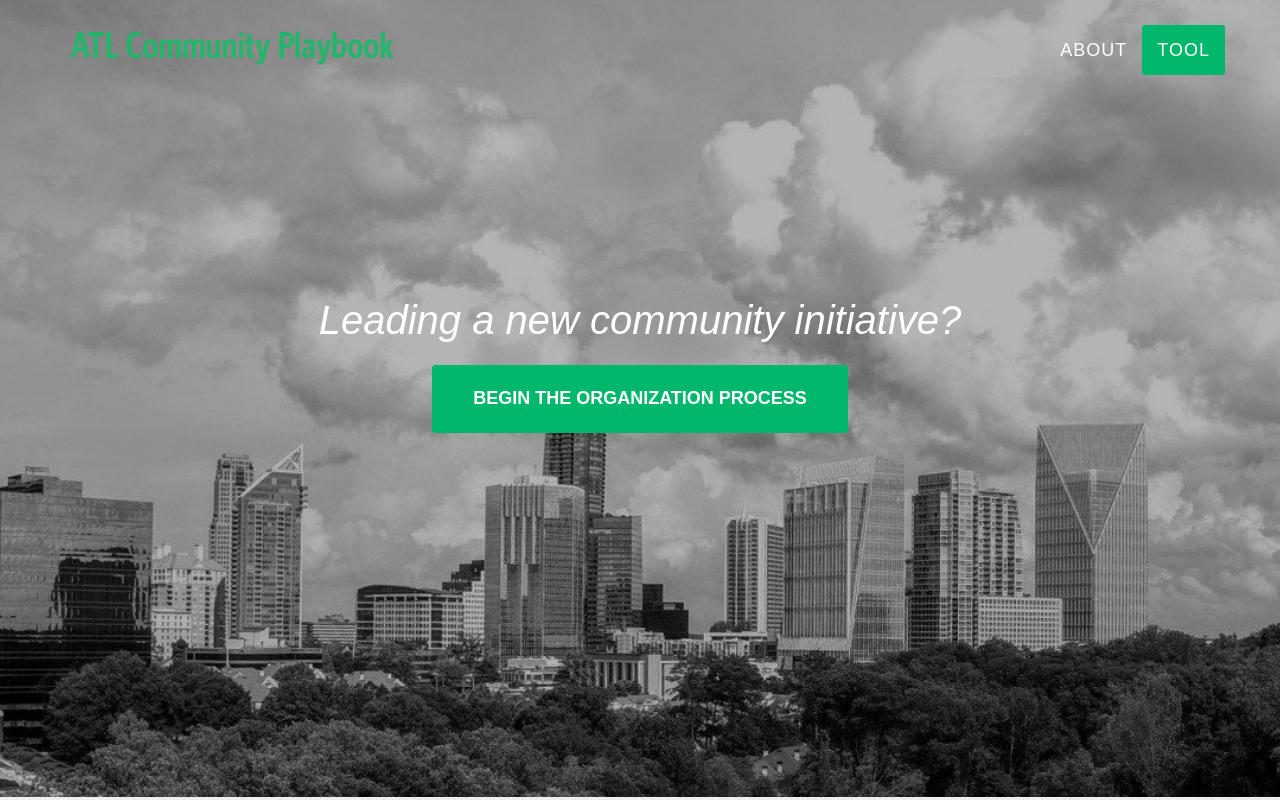
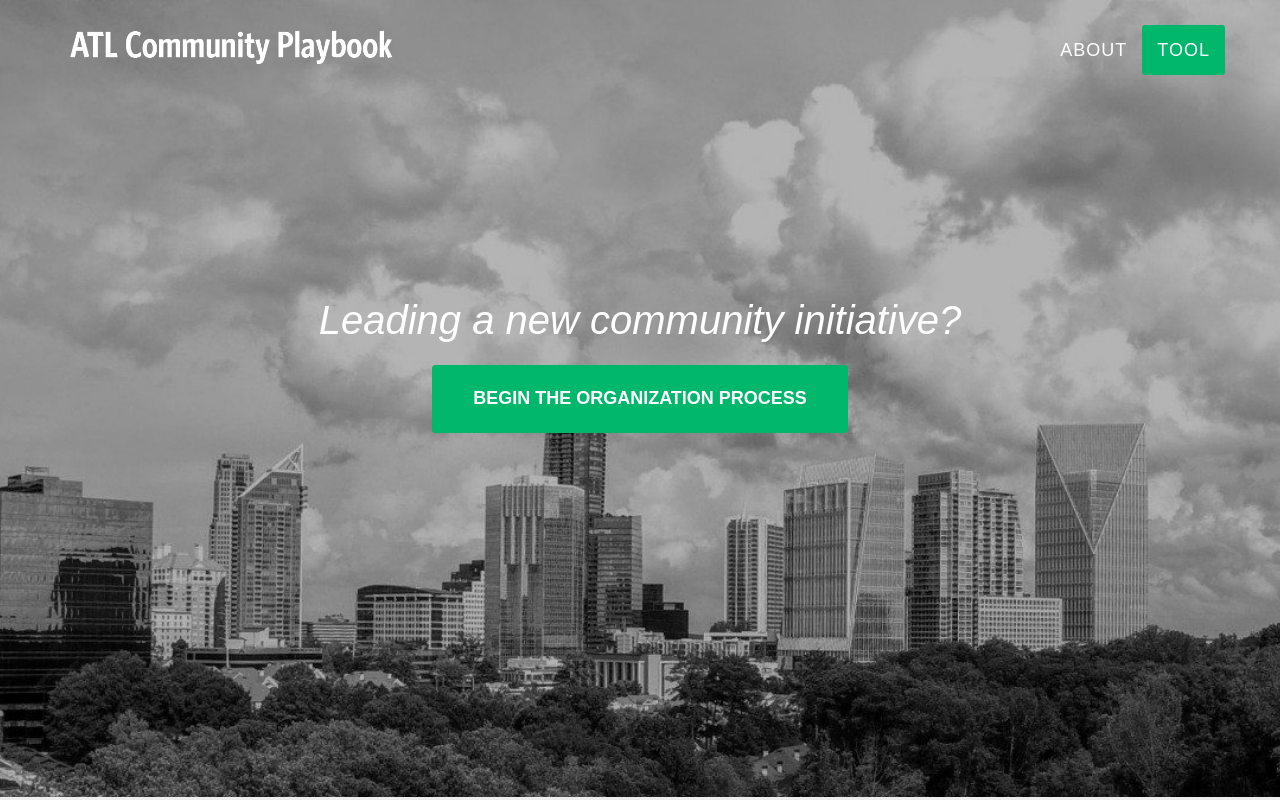
Before and after one commit to CheungAmbrose/Final-Project, a website: page home.html in a window 1280 px wide. Shown: the top 800 px of the page. Drawn offline with nearby package versions, Linux system fonts and the light colour scheme; files whose address does not match are found by name; a web font is replaced by a local one.

Commit message:
Logo Change

```diff
--- a/home.html
+++ b/home.html
@@ -43,7 +43,7 @@
                 <button type="button" class="navbar-toggle" data-toggle="collapse" data-target="#bs-example-navbar-collapse-1">
                     <span class="sr-only">Toggle navigation</span> Menu <i class="fa fa-bars"></i>
                 </button>
-                <img src="img/logos/ATL.png" class="img-responsive img-centered" id="logo" alt="">
+                <img src="img/logos/whiteLOGO.png" class="img-responsive img-centered" id="logo" alt="">
             </div>
 
             <!-- Collect the nav links, forms, and other content for toggling -->
```
Also changed, not shown: img/logos/WhiteLOGO.png (added).
